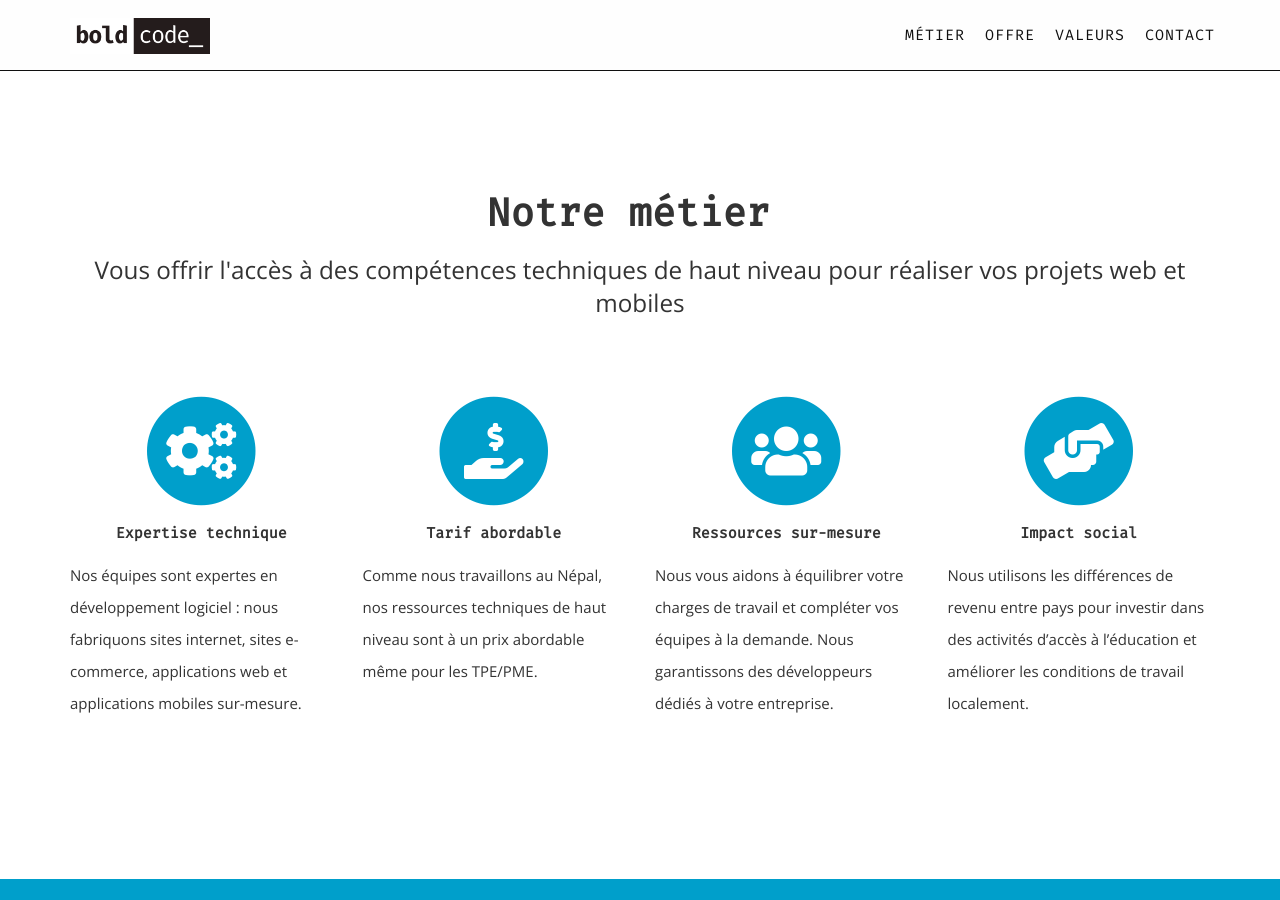
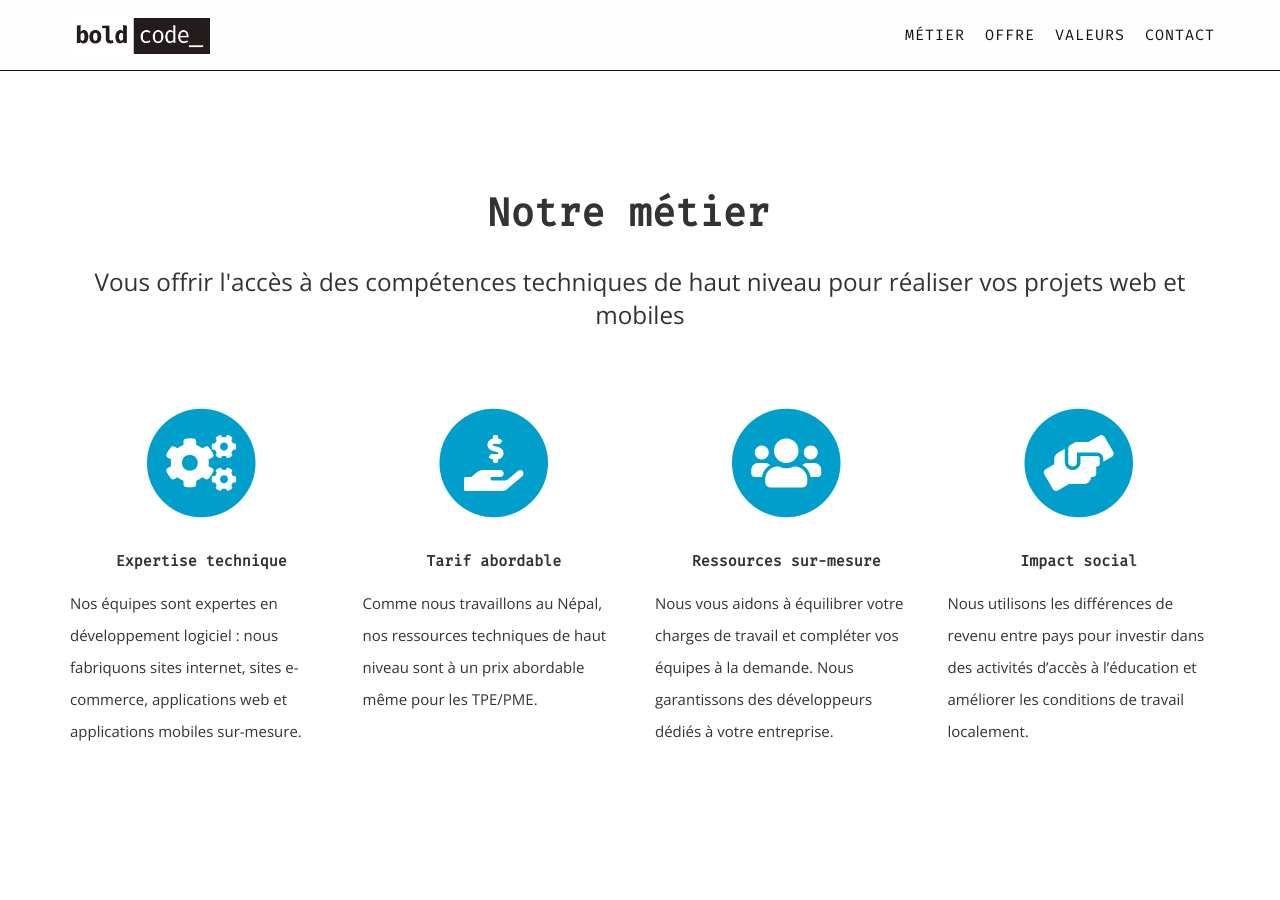
Before and after one commit to jeanboutin/boldcode-io.github.io, a Jekyll site: the page built from index.html, in a window 1280 px wide and 900 px high, scrolled down 859 px. Built offline with Jekyll 4.4.1, drawn with Linux system fonts in a browser that asks for light colours.

Commit message:
Fix margins until experience

```diff
--- a/css/_base.scss
+++ b/css/_base.scss
@@ -331,7 +331,7 @@ section {
 
 	h2.section-heading {
     	margin-top: 0;
-    	margin-bottom: 15px;
+    	margin-bottom: 3.2rem;
     	font-size: $fontSizeHuge;
 	}
 
--- a/css/blocks/_features.scss
+++ b/css/blocks/_features.scss
@@ -7,10 +7,12 @@
 
 	.item-heading {
 		@include typography-big;
+		margin-top: 2.6rem;
 	}
 	.item-description {
 		@include typography-normal;
 		text-align: left;
 		font-family: $fontSecondary;
+		margin-bottom: 4rem;
 	}
 }
```
